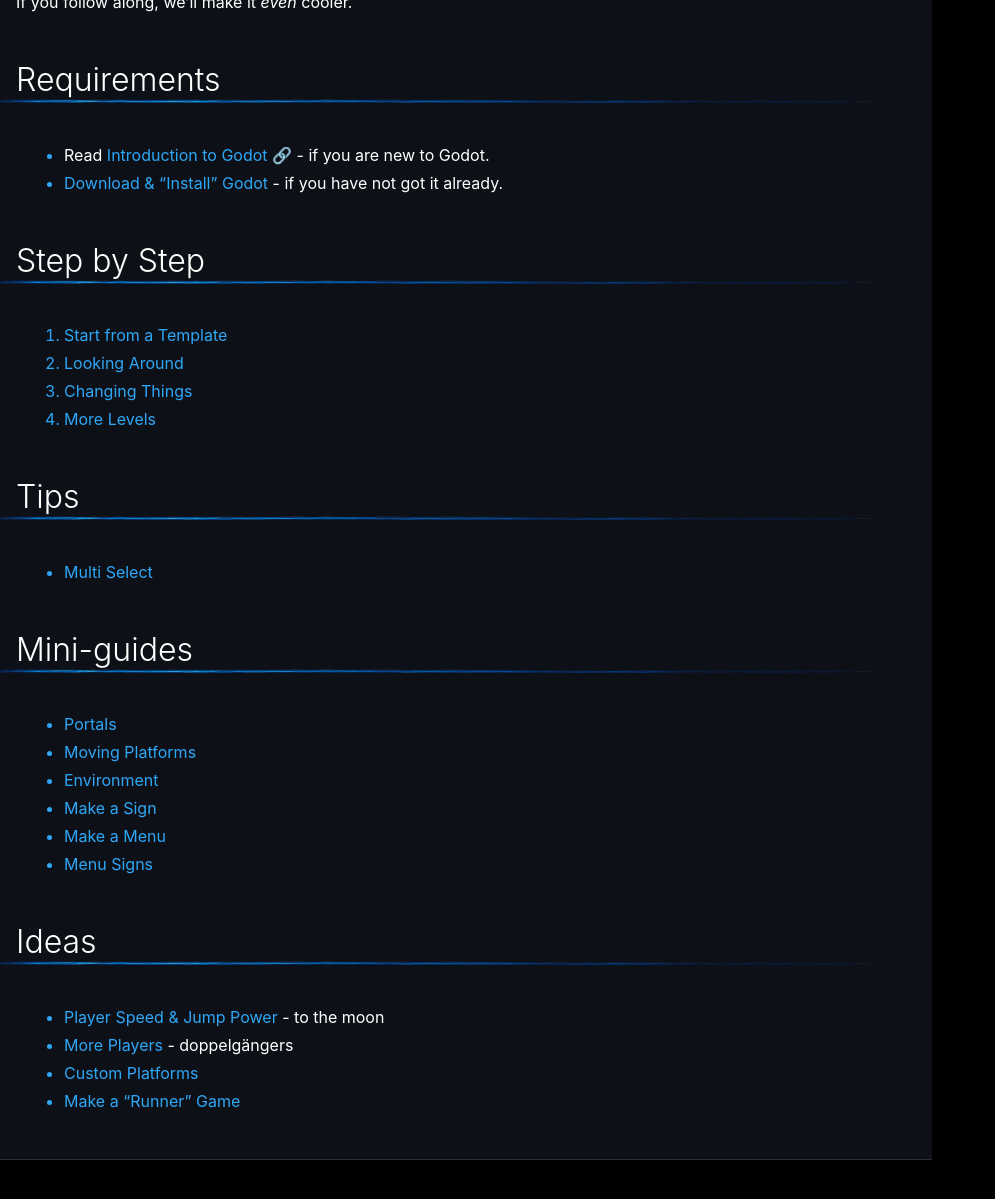
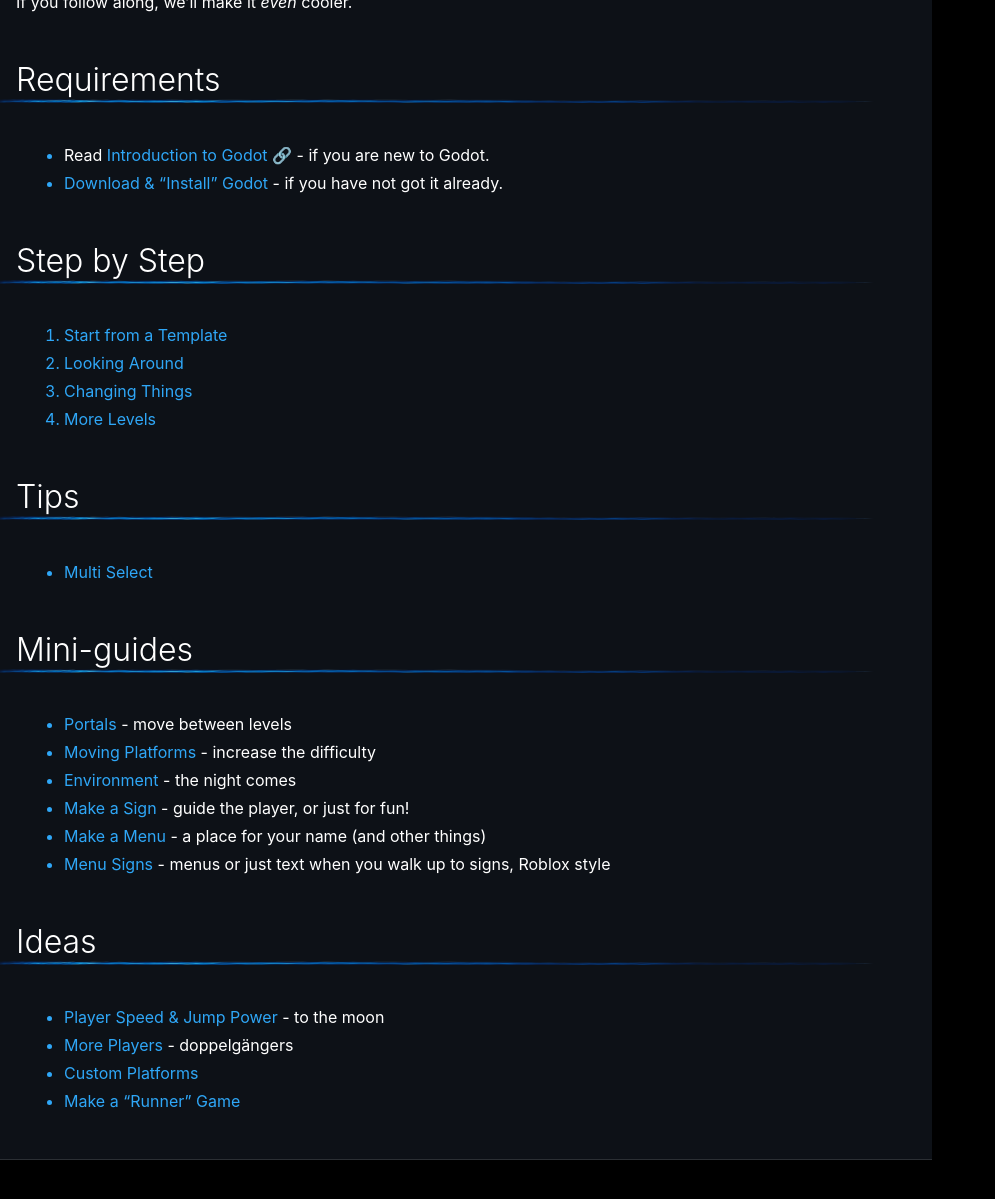
Before and after one commit to marpor/codingpirates, a Jekyll site: the page built from godot/quick_start_3d_platformer/index.md, in a window 1280 px wide, cut to the strip 578-1802 px from the top of the page. Shown: the top 1199 px of the strip, without its empty margins (0-995 px from the left). Built offline with Jekyll 4.4.1, drawn with Linux system fonts in a browser that asks for light colours; our own code applies the rules of GitHub Pages for plain Markdown files.

Commit message:
Add teaser texts to mini-guides

```diff
--- a/godot/quick_start_3d_platformer/index.md
+++ b/godot/quick_start_3d_platformer/index.md
@@ -48,12 +48,12 @@
 
 # Mini-guides
 
-* [Portals](portals.md)
-* [Moving Platforms](moving_platforms.md)
-* [Environment](environment.md)
-* [Make a Sign](sign.md)
-* [Make a Menu](menus.md)
-* [Menu Signs](menu_signs.md)
+* [Portals](portals.md) - move between levels
+* [Moving Platforms](moving_platforms.md) - increase the difficulty
+* [Environment](environment.md) - the night comes
+* [Make a Sign](sign.md) - guide the player, or just for fun!
+* [Make a Menu](menus.md) - a place for your name (and other things)
+* [Menu Signs](menu_signs.md) - menus or just text when you walk up to signs, Roblox style
 
 # Ideas
 
```
